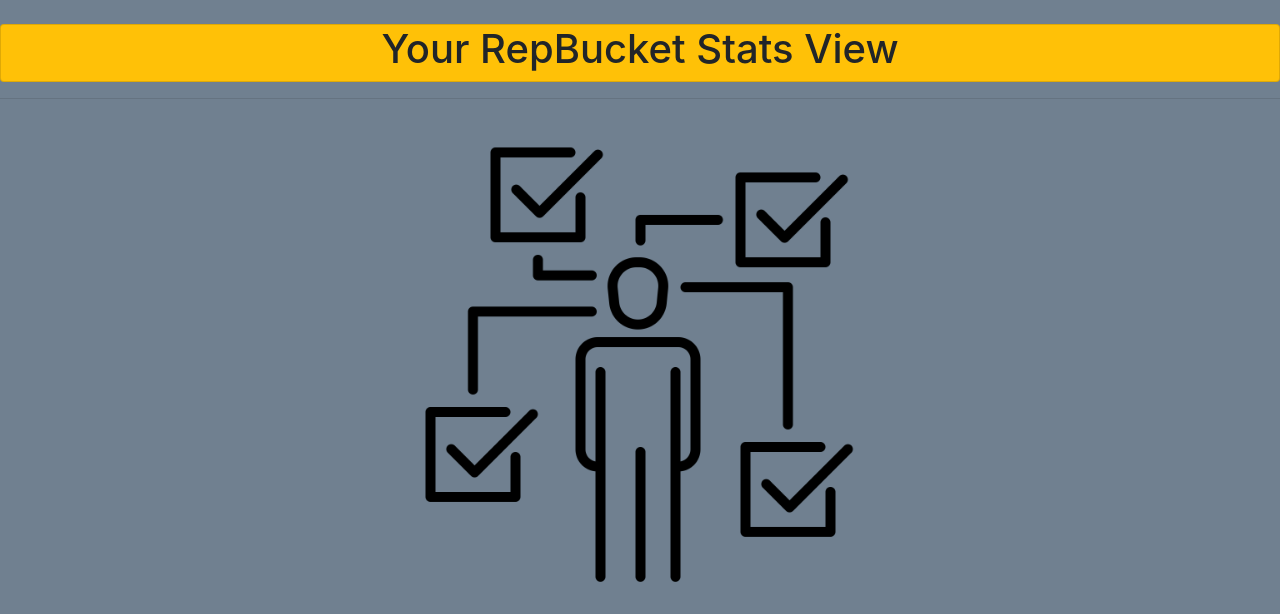
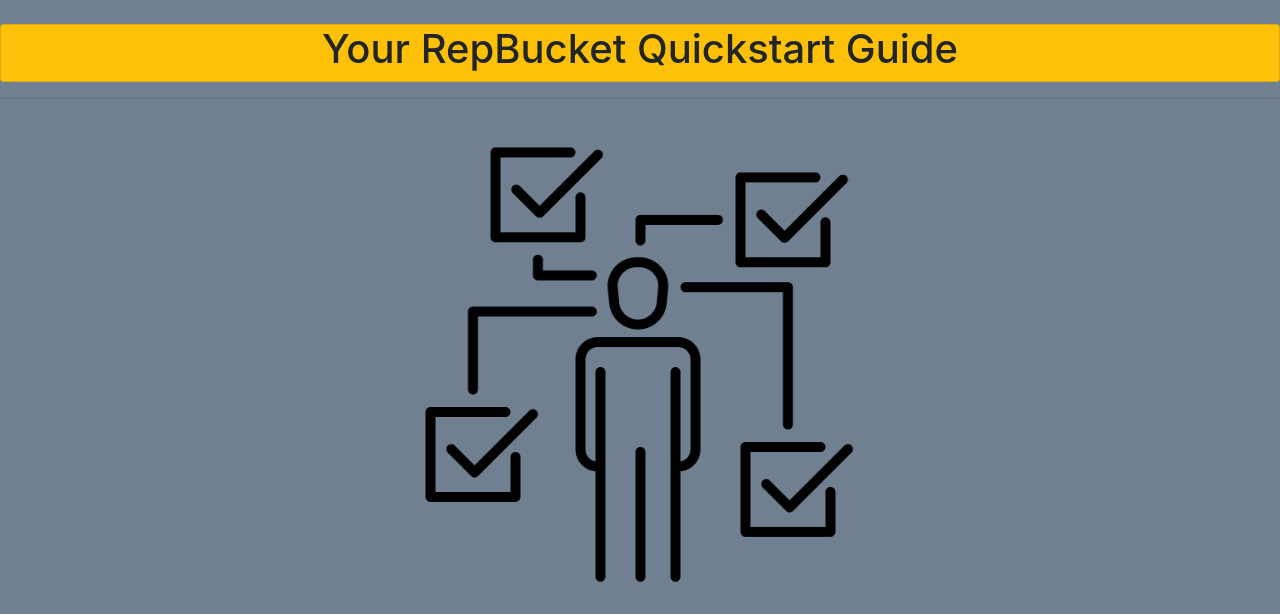
Before and after one commit to ak89mkii/Repbucket-project-04, a Django app: page /about/ in a window 1280 px wide. Shown: the part 126-740 px from the top of the page. Run offline with Django 3.2, Linux system fonts and the light colour scheme; some libraries are stand-ins or nearby versions.

Commit message:
Worked on about page

```diff
--- a/main_app/templates/about.html
+++ b/main_app/templates/about.html
@@ -4,7 +4,7 @@
 
 <br>
 <div class="card text-center bg-warning">
-<h1>Your RepBucket Stats View</h1>
+<h1>Your RepBucket Quickstart Guide</h1>
 </div>
 <hr />
 <div class="container">
```
